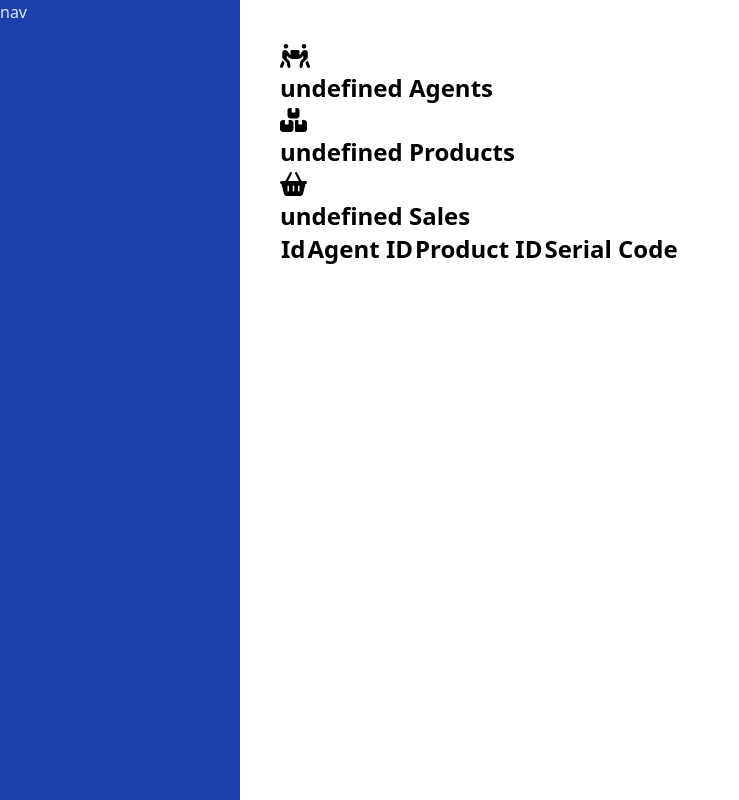
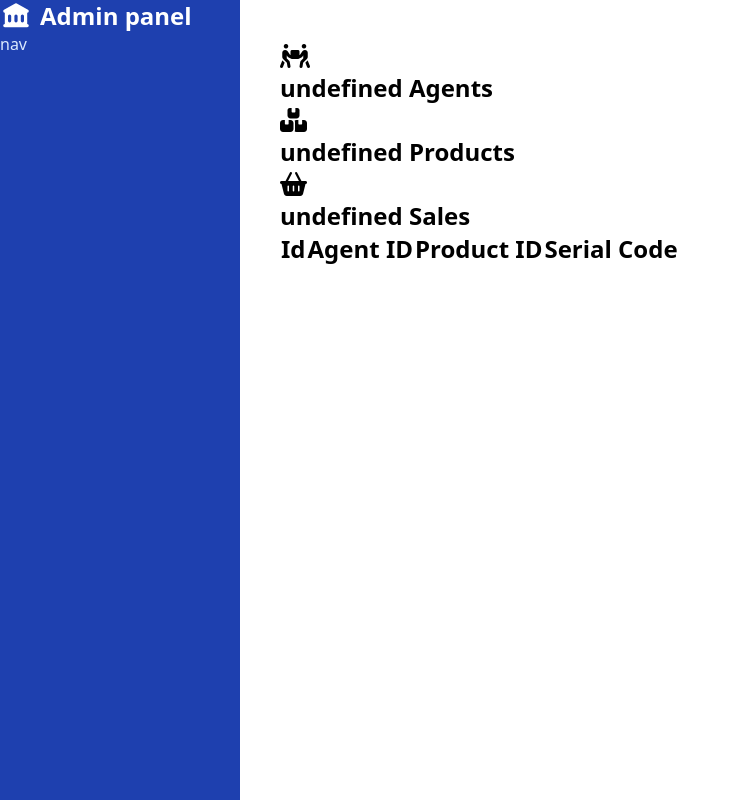
Before and after one commit to ripterdust/admin-panel-vanilla-js, a website built with webpack: page src/index.html in a window 1280 px wide. Shown: the whole page, without its empty margins (0-739 px from the left). Built offline with nearby package versions, Linux system fonts and the light colour scheme.

Commit message:
Added heroicons svg and starting logo desing

```diff
--- a/src/index.html
+++ b/src/index.html
@@ -16,7 +16,14 @@
         <!-- Sidebar -->
         <div class="bg-blue-800 text-blue-100 w-60">
             <!-- Logo -->
-            <a href="#/"></a>
+            <a href="#/" class="text-white flex items-center space-x-2">
+                <svg class="w-8 h-8" xmlns="http://www.w3.org/2000/svg" class="h-5 w-5" viewBox="0 0 20 20" fill="currentColor">
+                    <path fill-rule="evenodd" d="M10.496 2.132a1 1 0 00-.992 0l-7 4A1 1 0 003 8v7a1 1 0 100 2h14a1 1 0 100-2V8a1 1 0 00.496-1.868l-7-4zM6 9a1 1 0 00-1 1v3a1 1 0 102 0v-3a1 1 0 00-1-1zm3 1a1 1 0 012 0v3a1 1 0 11-2 0v-3zm5-1a1 1 0 00-1 1v3a1 1 0 102 0v-3a1 1 0 00-1-1z" clip-rule="evenodd" />
+                </svg>
+                <span class="text-2xl font-extrabold">
+                    Admin panel
+                </span>
+            </a>
             <!-- Navbar -->
             <nav>
                 nav
```
